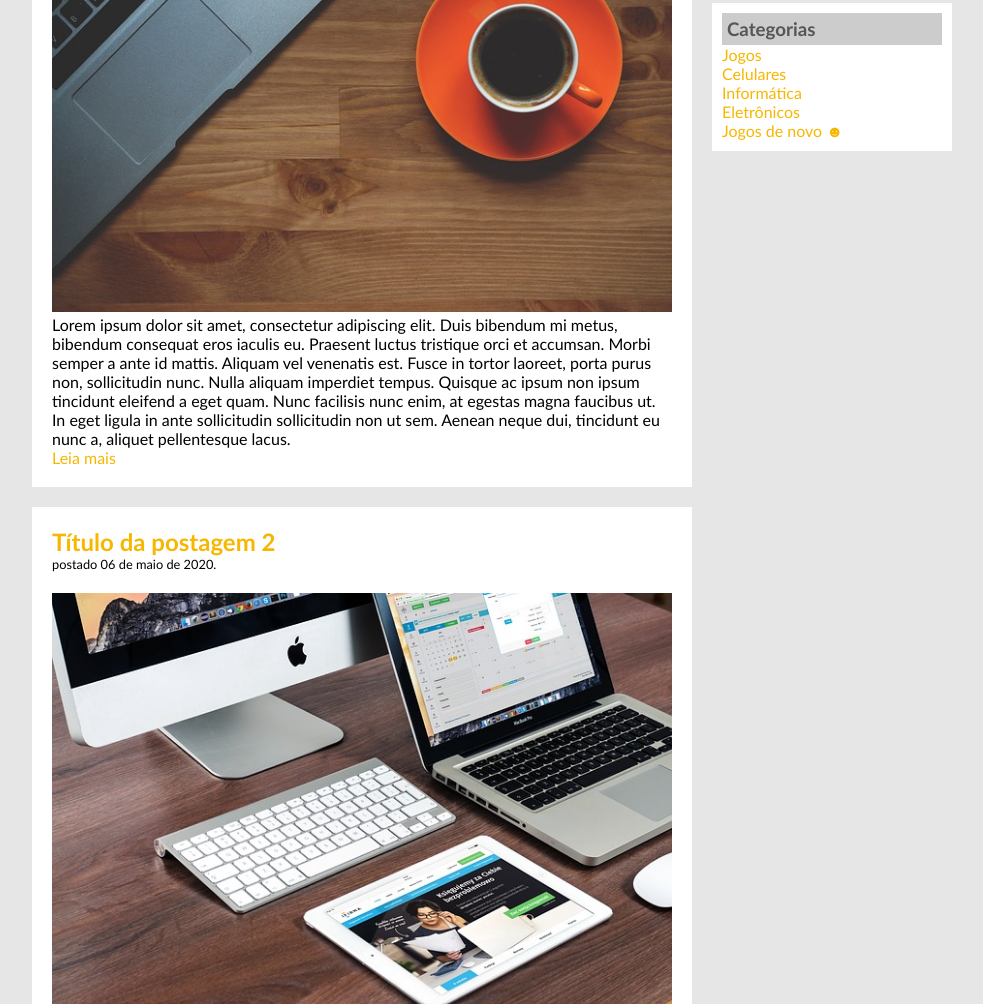
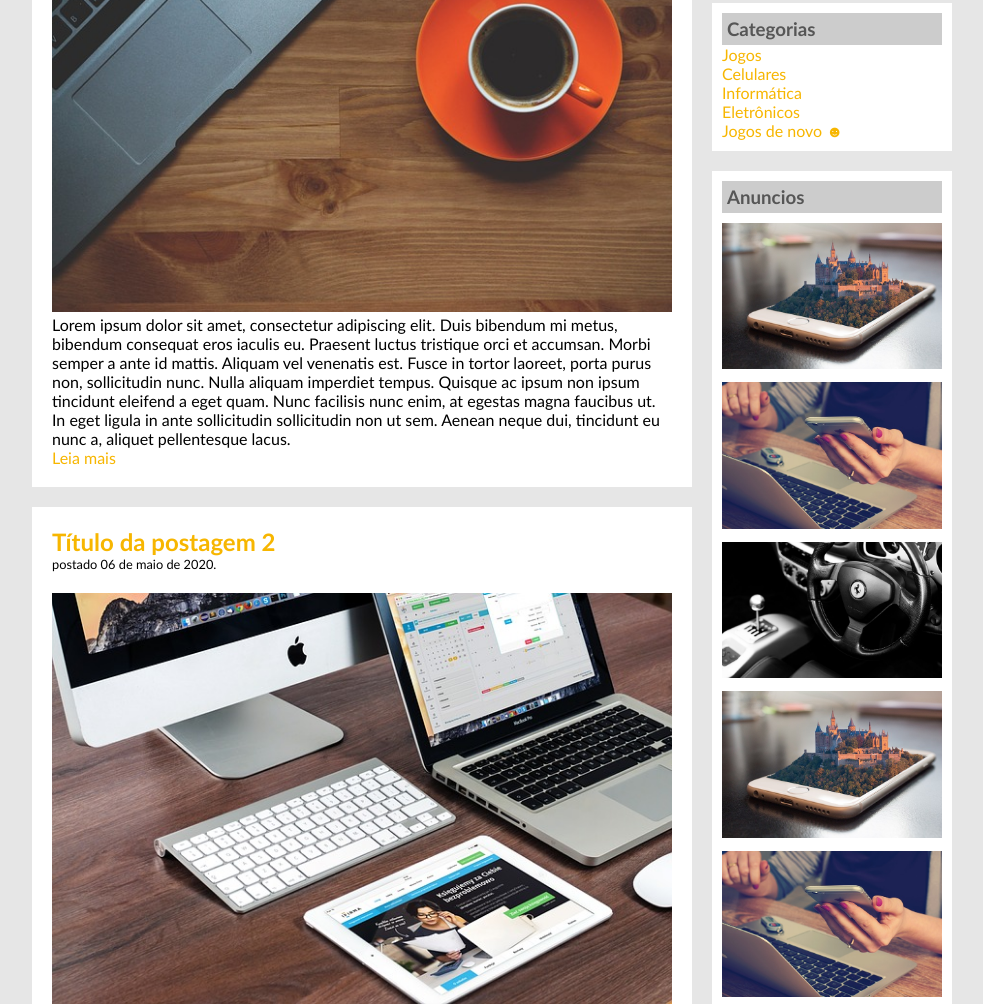
Before and after one commit to isaqueijs/curso-web-completo-udemy, a plain HTML site: page projeto3_TecBlog/src/index.html in a window 1280 px wide. Shown: the part 338-1342 px from the top of the page, without its empty margins (148-1131 px from the left). Drawn offline with Linux system fonts and the light colour scheme.

Commit message:
aula 51, ajustes nas imagens - projeto TecBlog

```diff
--- a/projeto3_TecBlog/css/estilo.css
+++ b/projeto3_TecBlog/css/estilo.css
@@ -51,11 +51,23 @@ body {
     margin-bottom: 20px;
 }
 
+.conteudo-anuncios {
+    background: white;
+    padding: 10px;
+    padding-bottom: 30px;
+}
+
+.conteudo-anuncios img {
+    width: 220px;
+    padding-top: 10px;
+}
+
 .postagem-lateral {
     font-size: 0.8em;
     padding: 5px;
     border-bottom: 1px dotted #CCC;
 }
+
 
 #rodape {
     clear: both;
--- a/projeto3_TecBlog/src/index.html
+++ b/projeto3_TecBlog/src/index.html
@@ -91,6 +91,18 @@
 
             </div>
 
+            <div class="conteudo-anuncios" style="padding-bottom: auto;">
+                <h3>Anuncios</h3>
+
+                <img src="../imagens/imagem3.jpg">
+                <img src="../imagens/imagem4.jpg">
+                <img src="../imagens/imagem5.jpg">
+                <img src="../imagens/imagem3.jpg">
+                <img src="../imagens/imagem4.jpg">
+                <img src="../imagens/imagem5.jpg">
+
+            </div>
+
         </div>
 
         <div id="rodape">
```
